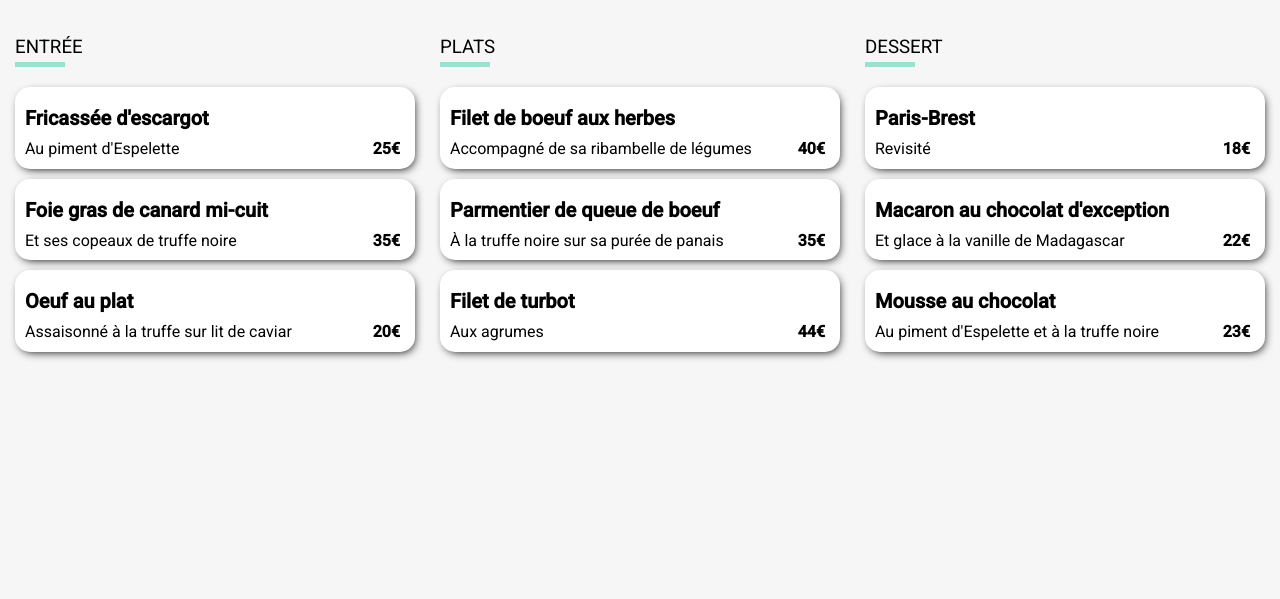
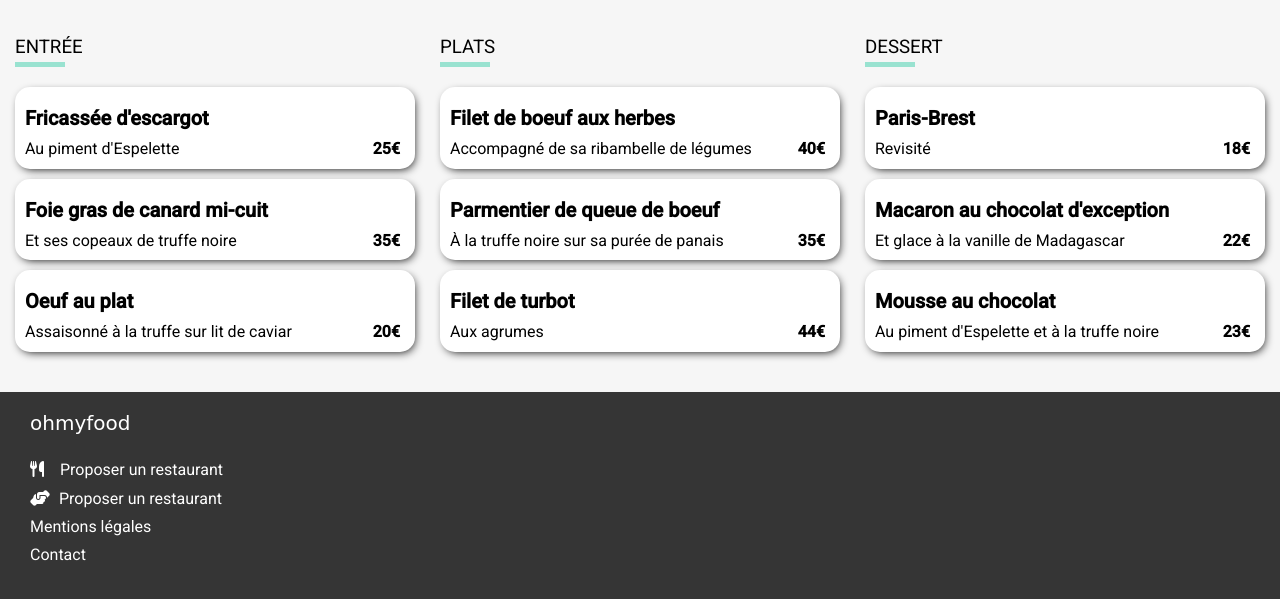
Before and after one commit to jelenabojovic/JelenaBojovic_P3_14012022, a website: page pages/la-palette-du-gout.html in a window 1280 px wide. Shown: the part 409-1008 px from the top of the page. Before the commit the page ends 801 px from the top, so only its background shows below. Drawn offline with Linux system fonts and the light colour scheme; a web font is replaced by a local one.

Commit message:
added footer to the restaurant page

```diff
--- a/pages/la-palette-du-gout.html
+++ b/pages/la-palette-du-gout.html
@@ -139,6 +139,13 @@
     </section>
 </div>
 </main>
-
+<!--footer-->
+<footer>
+    <h4> ohmyfood</h4>
+      <div class="restaurant-proposition block"> <a href="#"> <i class="fas fa-utensils"></i> Proposer un restaurant</a></div>
+      <div class="partnership block"> <a href="#"> <i class="fas fa-hands-helping"></i> Proposer un restaurant</a></div>
+      <div class="legal-notice block"> <a href="#"> Mentions légales </a></div>
+      <div class="contact block"> <a href ="mailto: ohmyfood@gmail.com" > Contact </div>
+</footer>
 </body>
 </html>
--- a/style.scss
+++ b/style.scss
@@ -370,15 +370,6 @@ h1 {
 &:hover .fa-check-circle {
     transform: rotate(360deg) ;
 }
-@keyframes circle {
-    0% {
-        transform: rotate(0);
-    }
-    100% {
-        transform: rotate(360deg);
-    }
-
-}
 
 & h4 {
     padding-left:10px;
```
Also changed, not shown: style.css, 1 other file.
